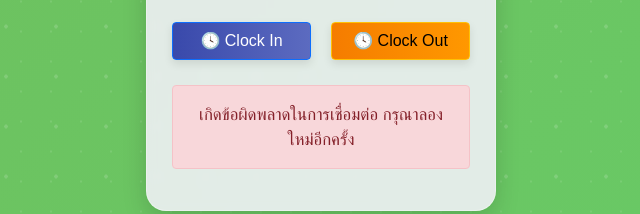
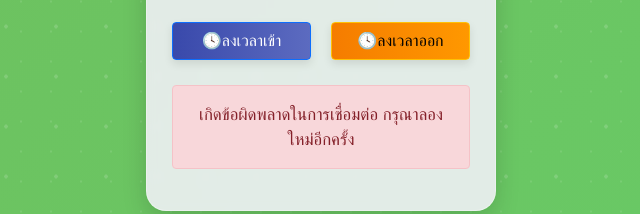
Before and after one commit to TimetrackerUD01/Time_track_UD01, a website: page public/index.html in a window 1280 px wide. Shown: the part 536-750 px from the top of the page, 319-959 px from the left. Drawn offline with nearby package versions, Linux system fonts and the light colour scheme; no server answers; a web font is replaced by a local one.

Commit message:
Update index.html

```diff
--- a/public/index.html
+++ b/public/index.html
@@ -49,8 +49,8 @@
       </div>
 
       <div class="clock-buttons" style="display: flex; gap: 20px; width: 100%; margin: 25px 0;">
-        <button id="clockin" type="button" class="btn btn-primary" style="flex: 1;">🕓 Clock In</button>
-        <button id="clockout" type="button" class="btn btn-warning" style="flex: 1;">🕓 Clock Out</button>
+        <button id="clockin" type="button" class="btn btn-primary" style="flex: 1;">🕓ลงเวลาเข้า</button>
+        <button id="clockout" type="button" class="btn btn-warning" style="flex: 1;">🕓ลงเวลาออก</button>
       </div>
 
       <div class="row mt-4">
```
